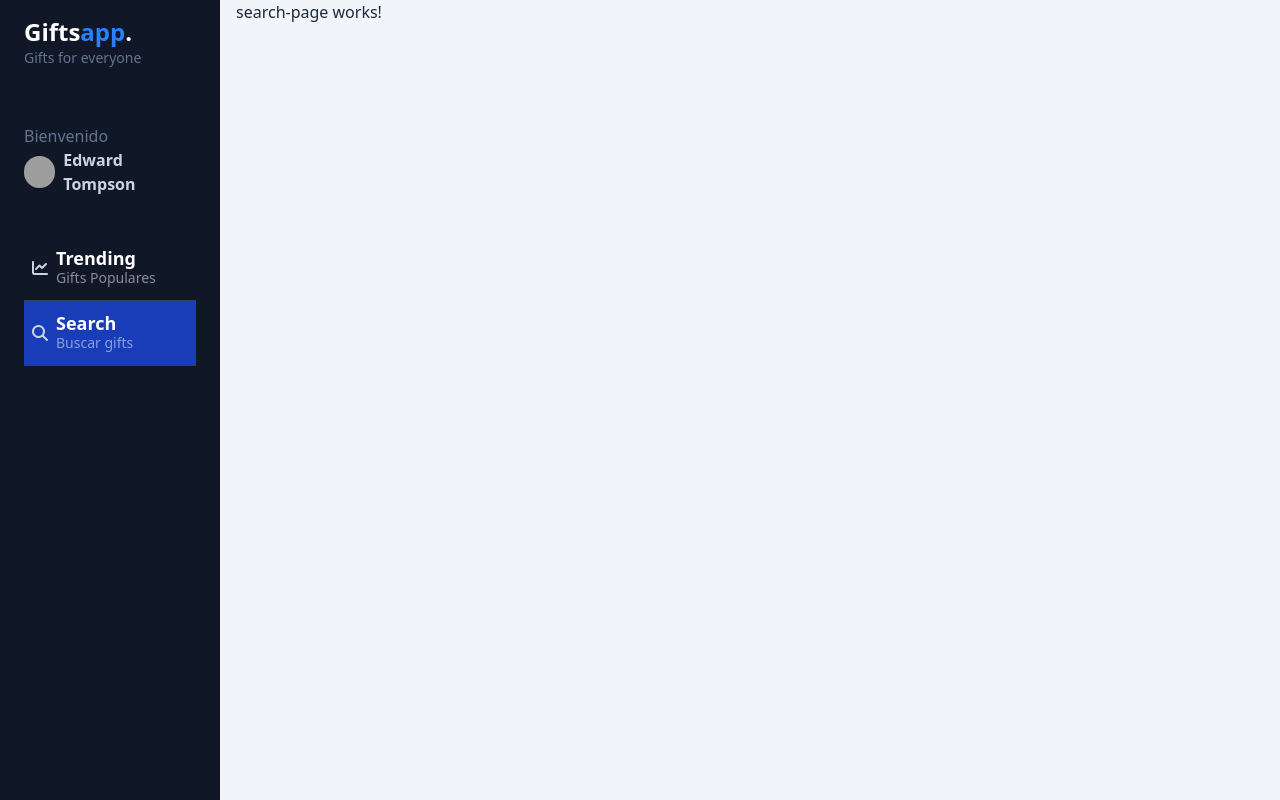
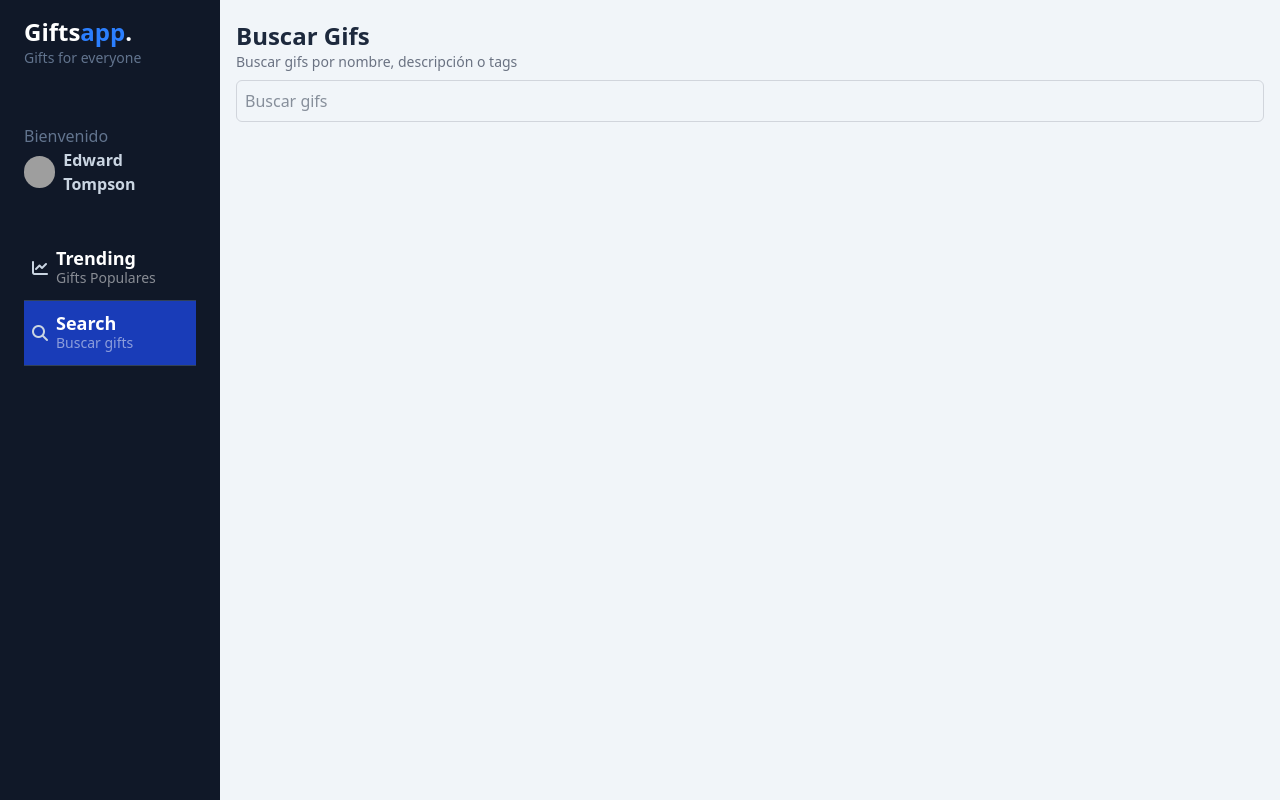
Before and after one commit to linuxcarl/gifs, an Angular app: page /dashboard/search in a window 1280 px wide. Built offline with nearby package versions, Linux system fonts and the light colour scheme; no server answers; grey boxes are pictures that could not be loaded.

Commit message:
feat: add functionality to search component and load gifs from api

```diff
--- a/src/app/gifts/pages/search-page/search-page.component.html
+++ b/src/app/gifts/pages/search-page/search-page.component.html
@@ -1 +1,14 @@
-<p>search-page works!</p>
+<h2 class="text-2xl font-bold mt-5">Buscar Gifs</h2>
+<h3 class="text-sm text-gray-500">Buscar gifs por nombre, descripción o tags</h3>
+
+<section class="flex flex-col gap-4">
+  <input type="text"
+  placeholder="Buscar gifs"
+  class="border border-gray-300 rounded-md p-2 mt-2"
+  (keyup.enter)="onSearch(txtSearch.value)"
+  #txtSearch>
+</section>
+
+<section class="py-5">
+  <gift-list [gifs]="gifs()"></gift-list>
+</section>
--- a/src/app/gifts/pages/search-page/search-page.component.ts
+++ b/src/app/gifts/pages/search-page/search-page.component.ts
@@ -1,10 +1,21 @@
-import { Component } from '@angular/core';
+import { Component, inject, signal } from '@angular/core';
+import { GiftListComponent } from '../../components/gift-list/gift-list.component';
+import { GiftsService } from '../../services/gifts.services';
+import { Gift } from '../../interfaces/gift.interface';
 
 @Component({
   selector: 'app-search-page',
-  imports: [],
+  imports: [GiftListComponent],
   templateUrl: './search-page.component.html',
 })
 export default class SearchPageComponent {
+  giftsService = inject(GiftsService);
+  gifs = signal<Gift[]>([])
 
+  onSearch(query:string){
+    this.giftsService.searchGifts(query).subscribe((response: Gift[]) => {
+      this.gifs.set(response)
+    }
+    )
+  }
 }
--- a/src/app/gifts/services/gifts.services.ts
+++ b/src/app/gifts/services/gifts.services.ts
@@ -4,6 +4,7 @@ import { environment } from "@environments/environment";
 import { Gift } from "../interfaces/gift.interface";
 import { GiftMapper } from "../mapper/gift.mapper";
 import { GiphyResponse } from "../interfaces/giphy.interfaces";
+import { map } from "rxjs";
 
 @Injectable({providedIn: 'root'})
 export class GiftsService {
@@ -21,7 +22,7 @@ export class GiftsService {
     this.http.get<GiphyResponse>(`${environment.giphyApiUrl}/gifs/trending`,{
       params:{
         'api_key': environment.giphyApiKey,
-        liimit: 10,
+        liimit: 12,
         offset: 0,
       }
     }).subscribe((response)=>{
@@ -30,4 +31,19 @@ export class GiftsService {
       this.trendingGiftsLoading.set(false)
     })
   }
+
+  searchGifts(query: string){
+    return this.http.get<GiphyResponse>(`${environment.giphyApiUrl}/gifs/search`,{
+      params:{
+        'api_key': environment.giphyApiKey,
+        q: query,
+        limit: 12,
+        offset: 0,
+      }
+    })
+    .pipe(
+      map(({data})=> data),
+      map((items)=> GiftMapper.mapGiphyItemsToGigtArray(items))
+    )
+  }
 }
```
